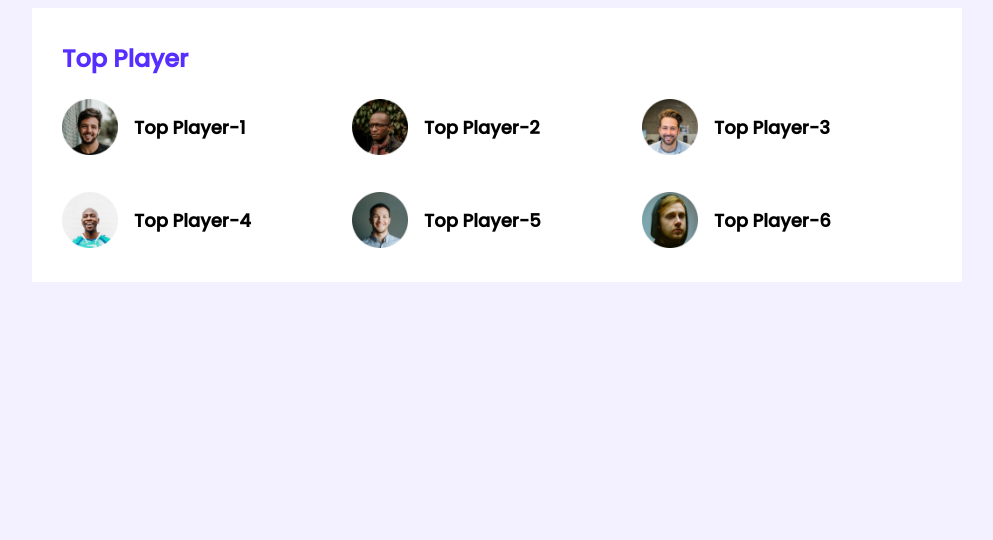
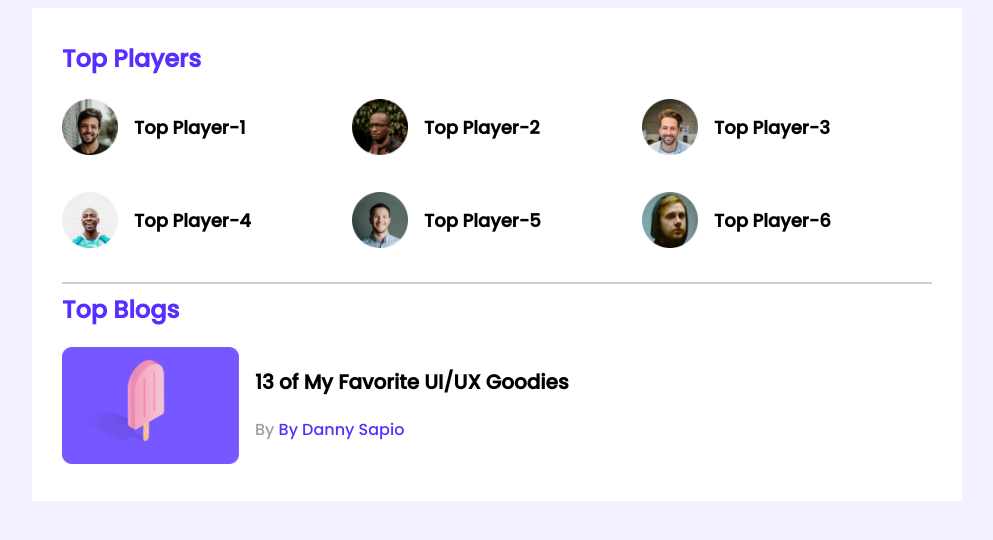
Before and after one commit to shoharto/leader-board-css3, a plain HTML site: page index.html in a window 1280 px wide. Shown: the whole page, without its empty margins (143-1136 px from the left). Drawn offline with Linux system fonts and the light colour scheme.

Commit message:
added top-players & top-blogs section

```diff
--- a/index.html
+++ b/index.html
@@ -18,7 +18,7 @@
         <!-- top players and top blogs -->
         <section class="container">
             <div class="top-palyers">
-                <h2 class="section-title">Top Player</h2>
+                <h2 class="section-title">Top Players</h2>
                 <div class="players">
                     <!-- .player*6>img[src="images/players/player-$.png"]+h3{Top Player-$} -->
                     <div class="player">
@@ -47,6 +47,23 @@
                     </div>
                 </div>
             </div>
+            <hr>
+            <div class="top-blogs">
+                <h2 class="section-title">Top Blogs</h2>
+                <div class="blogs">
+                    <article class="blog">
+
+                        <div class="thumbnail">
+                            <img src="images/blogs/blog-1.png" alt="">
+                        </div>
+                        <div class="blog-info">
+                            <h3 class="blog-title">13 of My Favorite
+                                UI/UX Goodies</h3>
+                                <p class="blog-author">By <a href="">By Danny Sapio</a></p>
+                        </div>
+                    </article>
+                </div>
+            </div>
         </section>
     </main>
 </body>
--- a/styles/style.css
+++ b/styles/style.css
@@ -17,7 +17,9 @@ main{
     width: 870px;
     padding: 30px;
 }
-
+.top-palyers{
+    margin-bottom: 30px;
+}
 .section-title{
     color: #562EFF;
     font-size: 24px;
@@ -43,3 +45,41 @@ main{
     font-size: 18px;
 
 }
+
+hr{
+    border: 1px solid #D1D1D1;
+
+}
+
+/* top-blog-styles */
+
+.blog{
+    display: flex;
+}
+.blog .thumbnail img{
+    width: 177px;
+height: 117px;
+}
+
+.blog-info{
+    margin-left: 16px;
+}
+
+.blog-title{
+    font-size: 20px;
+}
+
+.blog-author{
+    color: #9F9F9F;
+    font-size: 16px;
+
+}
+
+
+.blog-author a{
+
+    text-decoration: none;
+    font-size: 16px;
+    color: #562EFF;
+
+}
```
